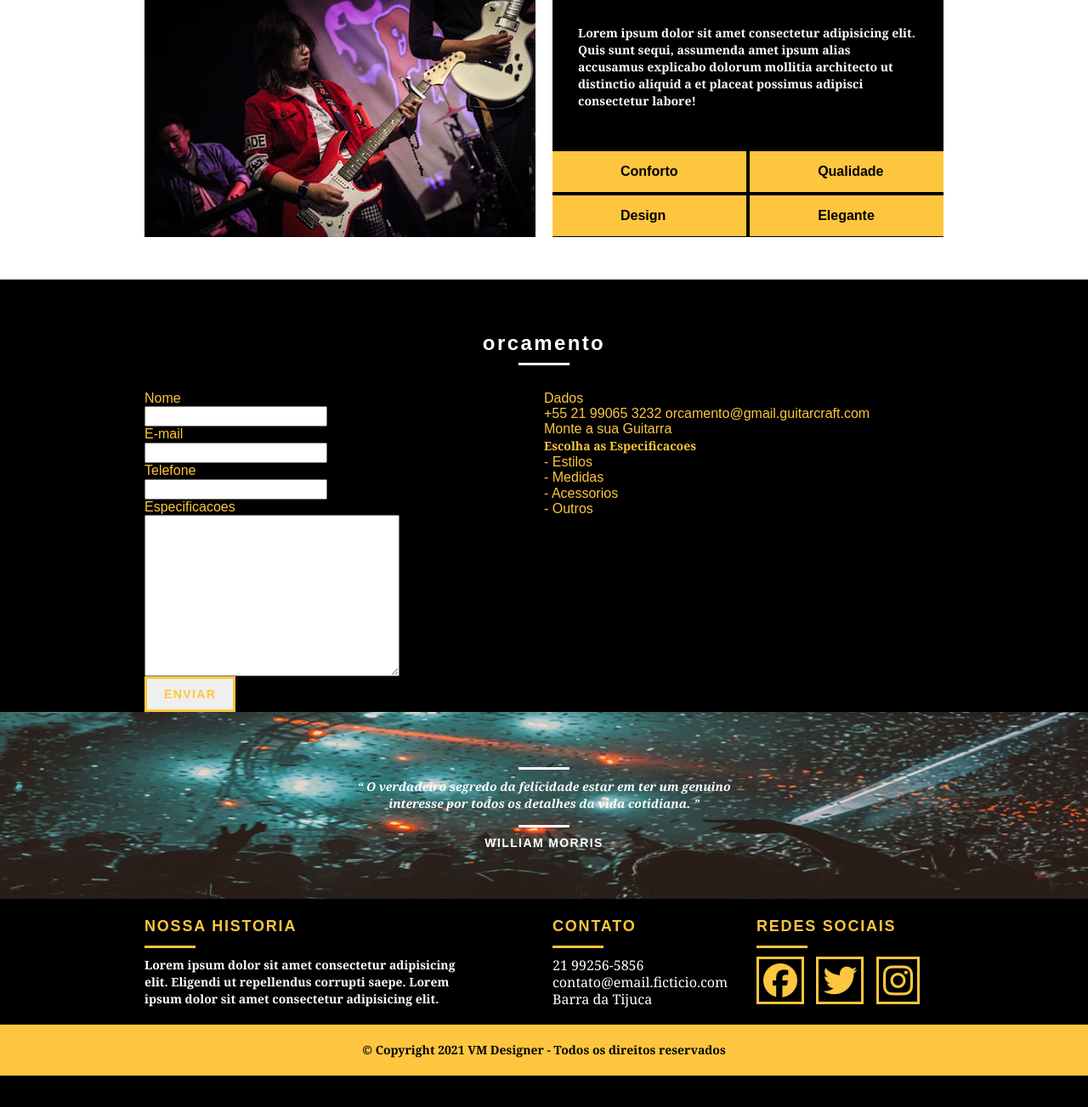
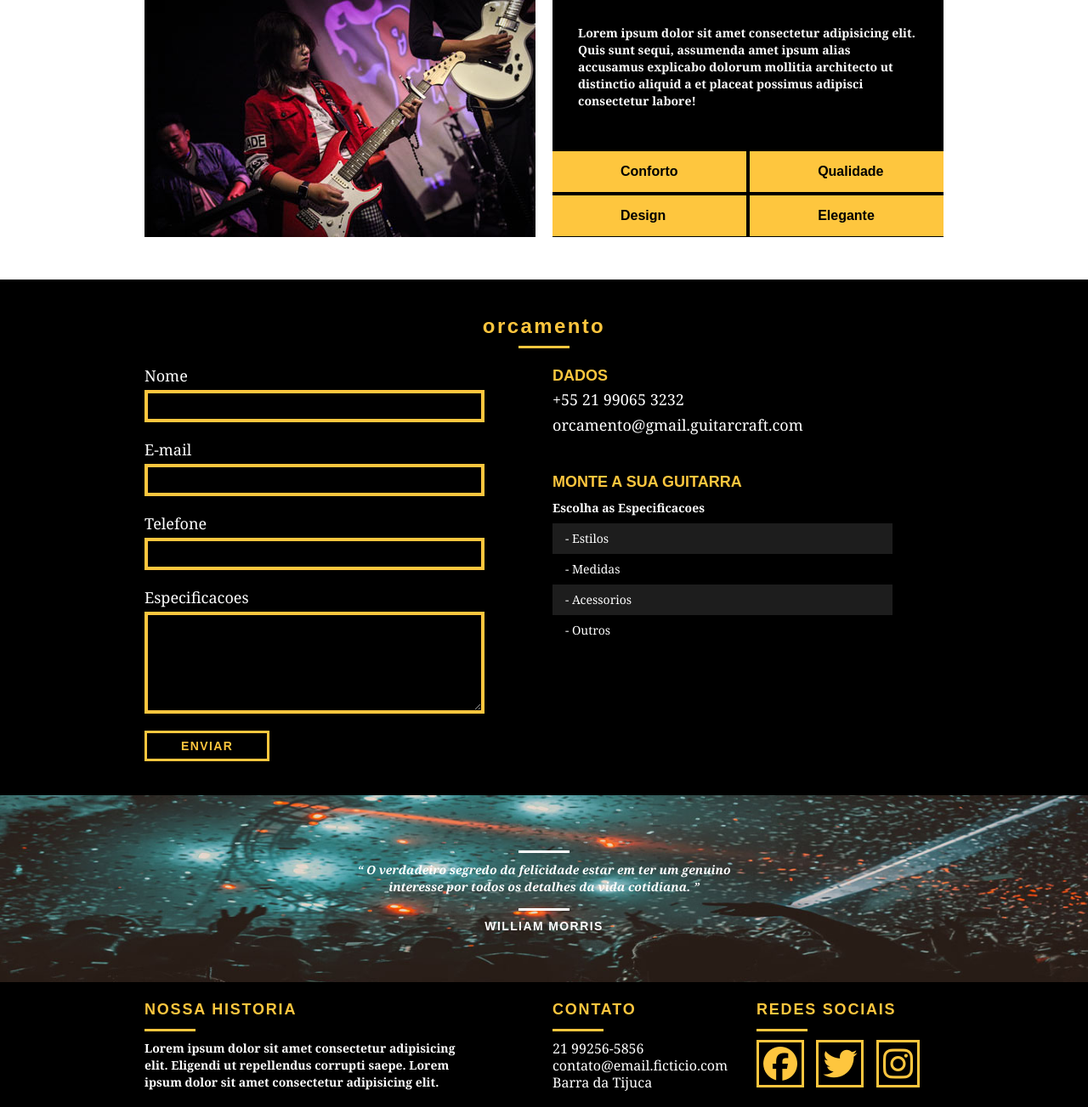
Before and after one commit to Van3zs/guitar-craft-fictional-site, a PHP site: page /produtos.html in a window 1280 px wide. Shown: the part 1928-3231 px from the top of the page at 85% size. Before the commit the page ends 3194 px from the top, so only its background shows below. Run offline with PHP 8.4, Linux system fonts and the light colour scheme; some libraries are stand-ins or nearby versions.

Commit message:
produtos-final

```diff
--- a/css/produtos.css
+++ b/css/produtos.css
@@ -73,19 +73,19 @@
 
 /*Orcamento form*/
 .orcamento {
+    width: 100%;
     background: var(--black);
+    color: var(--white);
+    margin-top: 50px;
+    padding: 40px 0;
+}
+.subtitulo {
     color: var(--yellow);
-    margin-top: 50px;
-    padding-top: 60px;
-}
-
-.subtitulo{
-    color: var(--white);
-
 }
 
 .subtitulo::after{
-    background-color: var(--white);
+    background-color: var(--yellow);
+    margin-bottom: 20px;
 }
 
 
@@ -96,4 +96,65 @@
 
 .form label {
     display: block;
+    font-family: Georgia, 'Times New Roman', Times, serif;
+    font-size: 18px;
+    line-height: 25px;
+    margin-bottom: 4px;
 }
+
+.form input, .form textarea {
+    display: block;
+    width: 100%;
+    border: 4px solid var(--yellow);
+    background: none;
+    padding: 7px 10px;
+    margin-bottom: 20px;
+
+    font-size: 14px;
+    font-family: Georgia, 'Times New Roman', Times, serif;
+    outline: none;
+}
+.form textarea {
+    height: 120px;
+}
+
+.form button {
+    background: none;
+    padding: 7px 40px;
+}
+
+.orcamento-dados h3{
+    font-size: 18px;
+    line-height: 25px;
+    font-weight: bold;
+    text-transform: uppercase;
+    color: var(--yellow);
+}
+
+.orcamento-dados span {
+    display:  block;
+    font-size: 18px;
+    font-family: Georgia, 'Times New Roman', Times, serif;
+    line-height: 30px;
+}
+
+.orcamento-dados p {
+    margin: 8px 0 ;
+}
+
+.dados-email {
+    margin-bottom: 40px;
+}
+.orcamento-dados ul {
+    padding-right: 60px;
+}
+.orcamento-dados ul li {
+    font-family: Georgia, 'Times New Roman', Times, serif;
+    font-size: 14px;
+    padding: 10px 15px;
+
+}
+
+.orcamento-dados ul li:nth-child(odd) {
+    background-color: #1d1d1d;
+}
--- a/produtos.html
+++ b/produtos.html
@@ -116,10 +116,10 @@
 
                 <button class="btn" type="submit">Enviar</button>
             </form>
-            <div class="orcamento-dados" class="grid-8">
+            <div class="orcamento-dados grid-8">
                 <h3>Dados</h3>
                 <span>+55 21 99065 3232</span>
-                <span>orcamento@gmail.guitarcraft.com</span>
+                <span class="dados-email">orcamento@gmail.guitarcraft.com</span>
 
                 <h3>Monte a sua Guitarra</h3>
                 <p>Escolha as Especificacoes</p>
```
